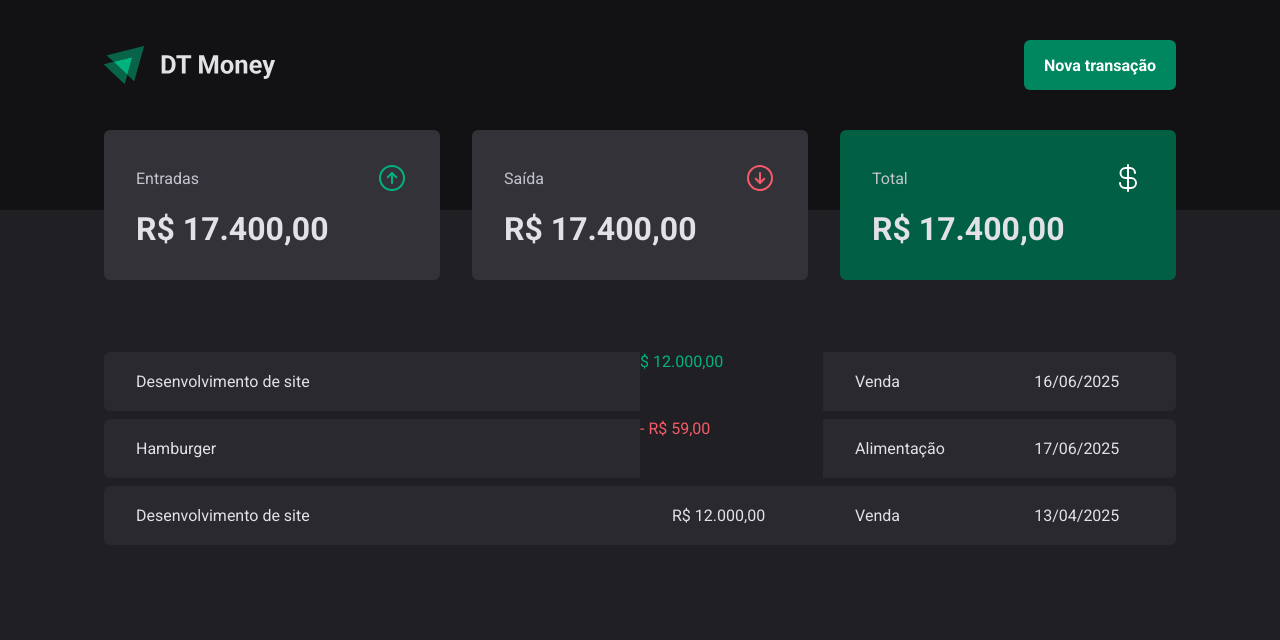
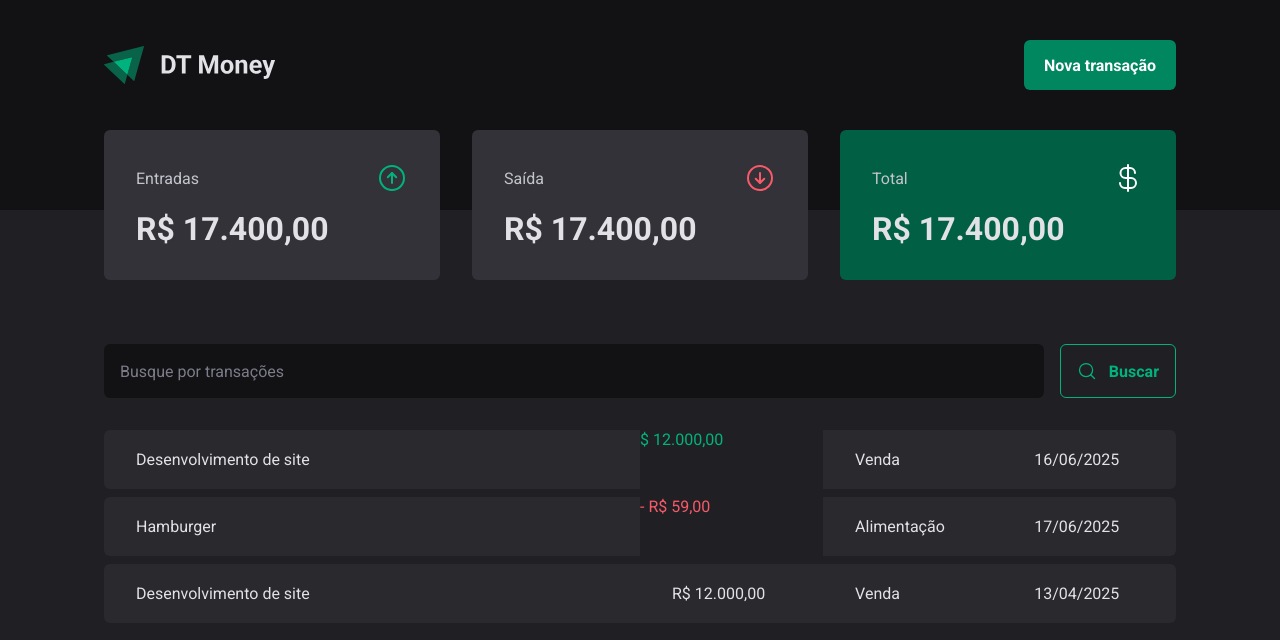
Before and after one commit to salesmiguelz/dt-money-react, a React (Vite) app: page / in a window 1280 px wide. Shown: the top 640 px of the page. Built offline with nearby package versions, Linux system fonts and the light colour scheme.

Commit message:
feat: search form component

```diff
--- /dev/null
+++ b/src/pages/Transactions/components/SearchForm/index.tsx
@@ -0,0 +1,16 @@
+import { MagnifyingGlass } from "phosphor-react";
+import { SearchFormContainer } from "./styles";
+
+export function SearchForm() {
+    return (
+        <SearchFormContainer>
+            <input type="text" placeholder="Busque por transações" />
+
+
+            <button type="submit">
+                <MagnifyingGlass size={20} />
+                Buscar
+            </button>
+        </SearchFormContainer>
+    )
+}
--- /dev/null
+++ b/src/pages/Transactions/components/SearchForm/styles.ts
@@ -0,0 +1,45 @@
+import styled from "styled-components";
+
+export const SearchFormContainer = styled.form`
+    display: flex;
+    gap: 1rem;
+
+    input{
+        flex: 1;
+        border-radius: 6px;
+        border: 0;
+        background-color: ${props => props.theme['gray-900']};
+        color: ${props => props.theme['gray-300']};
+        padding: 1rem;
+
+        &::placeholder{
+            color: ${props => props.theme['gray-500']}
+        }
+    }
+
+    button {
+        display: flex;
+        align-items: center;
+        gap: 0.75rem;
+
+        border: 0;
+        padding: 1rem;
+        background: transparent;
+        border: 1px solid ${props => props.theme['green-300']};
+        color: ${props => props.theme['green-300']};
+        font-weight: bold;
+        border-radius: 6px;
+        transition:
+            backgrund-color 0.2s,
+            color 0.2s,
+            border-color 0.2s;
+        cursor: pointer;
+
+
+        &:hover{
+            background-color: 1px solid ${props => props.theme['green-500']};
+            border: 1px solid ${props => props.theme['green-500']};
+            color: 1px solid ${props => props.theme.white};
+        }
+    }
+`
--- a/src/pages/Transactions/index.tsx
+++ b/src/pages/Transactions/index.tsx
@@ -1,4 +1,5 @@
 import { Header } from "./components/Header";
+import { SearchForm } from "./components/SearchForm";
 import { Summary } from "./components/Summary";
 import { PriceHighLight, TransactionsContainer, TransactionsTable } from "./styles";
 
@@ -9,6 +10,7 @@
             <Summary />
 
             <TransactionsContainer>
+                <SearchForm />
                 <TransactionsTable>
                     <tbody>
                         <tr>
--- a/src/pages/Transactions/styles.ts
+++ b/src/pages/Transactions/styles.ts
@@ -16,6 +16,7 @@
     width: 100%;
     border-collapse: separate;
     border-spacing: 0 0.5rem;
+    margin-top: 1.5rem;
 
     td{
         padding: 1.25rem 2rem;
```
